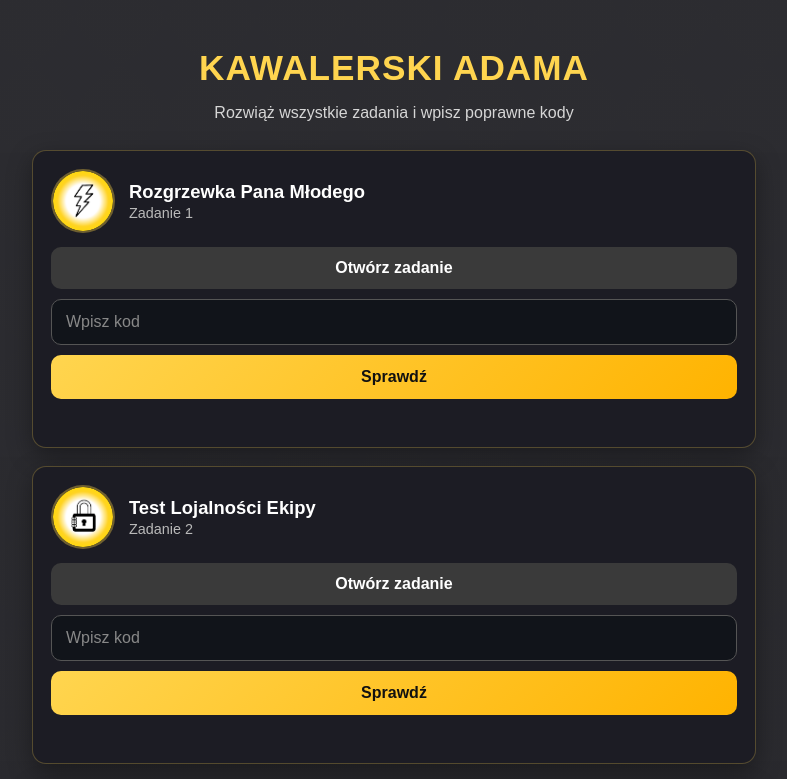
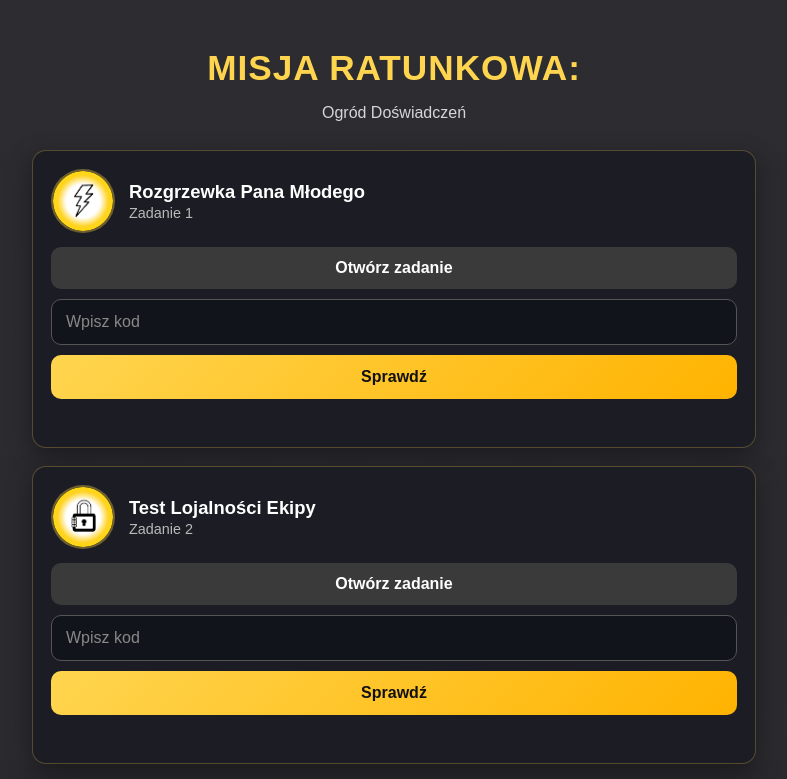
Before and after one commit to MisjaRatunkowa/MisjaRatunkowa, a plain HTML site: page index.html in a window 1280 px wide. Shown: the top 779 px of the page, without its empty margins (246-1033 px from the left). Drawn offline with Linux system fonts and the light colour scheme.

Commit message:
Update index.html

```diff
--- a/index.html
+++ b/index.html
@@ -3,15 +3,15 @@
 <head>
   <meta charset="UTF-8">
   <meta name="viewport" content="width=device-width, initial-scale=1">
-  <title>Kawalerski Adama</title>
+  <title>Misja Ratunkowa: Ogród Doświadczeń</title>
   <link rel="stylesheet" href="style.css?v=2">
 </head>
 <body>
 
   <div class="container">
 
-    <h1>Kawalerski Adama</h1>
-    <p class="subtitle">Rozwiąż wszystkie zadania i wpisz poprawne kody</p>
+    <h1>Misja Ratunkowa:</h1>
+    <p class="subtitle">Ogród Doświadczeń</p>
 
     <div id="tasks"></div>
   </div>
```
